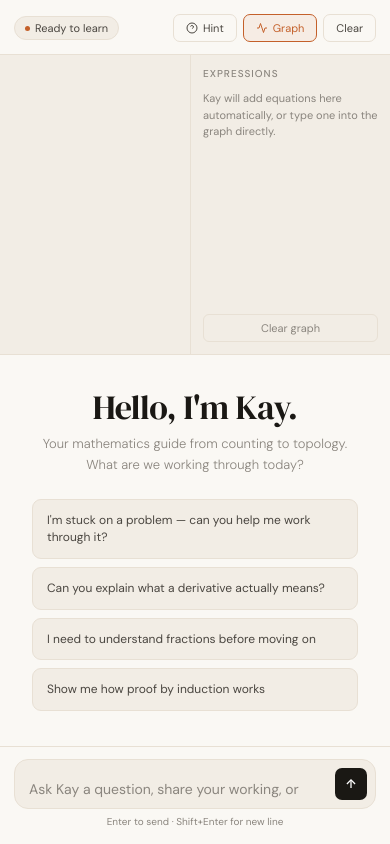
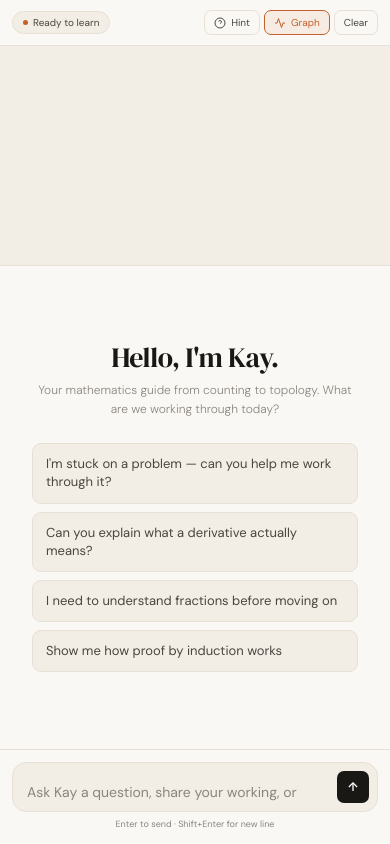
Before and after one commit to rkchina79/Math-Tutor-Kay, a plain HTML site: page index.html in a window 390 px wide. Both pictures are taken after a click on the button "Graph". Drawn offline with nearby package versions, Linux system fonts and the light colour scheme; a script that the page names is missing.

Commit message:
Add files via upload

```diff
--- a/index.html
+++ b/index.html
@@ -141,8 +141,21 @@ html, body { height: 100%; font-family: var(--sans); background: var(--paper); c
 @media (max-width: 640px) {
   .app { grid-template-columns: 1fr; }
   .sidebar { display: none; }
-  .topbar, .messages, .input-bar { padding-left: 14px; padding-right: 14px; }
+  .topbar { padding-left: 12px; padding-right: 12px; flex-wrap: wrap; gap: 6px; padding-top: 10px; padding-bottom: 10px; }
+  .topic-pill { font-size: 10px; max-width: 55vw; }
+  .topbar-actions { gap: 4px; }
+  .action-btn { padding: 5px 9px; font-size: 10px; }
+  .messages { padding-left: 12px; padding-right: 12px; padding-top: 16px; }
+  .input-bar { padding-left: 12px; padding-right: 12px; padding-bottom: 14px; }
   .starter-grid { grid-template-columns: 1fr; }
+  .starter-card { font-size: 13px; padding: 11px 13px; }
+  .empty-name { font-size: 28px; }
+  .empty-sub { font-size: 12px; }
+  .graph-panel.open { height: 220px; }
+  .graph-sidebar { display: none; }
+  .msg-bubble { font-size: 13.5px; }
+  .message.user .msg-bubble { max-width: 92%; }
+  .input-hint { font-size: 9px; }
 }
 </style>
 </head>
```
